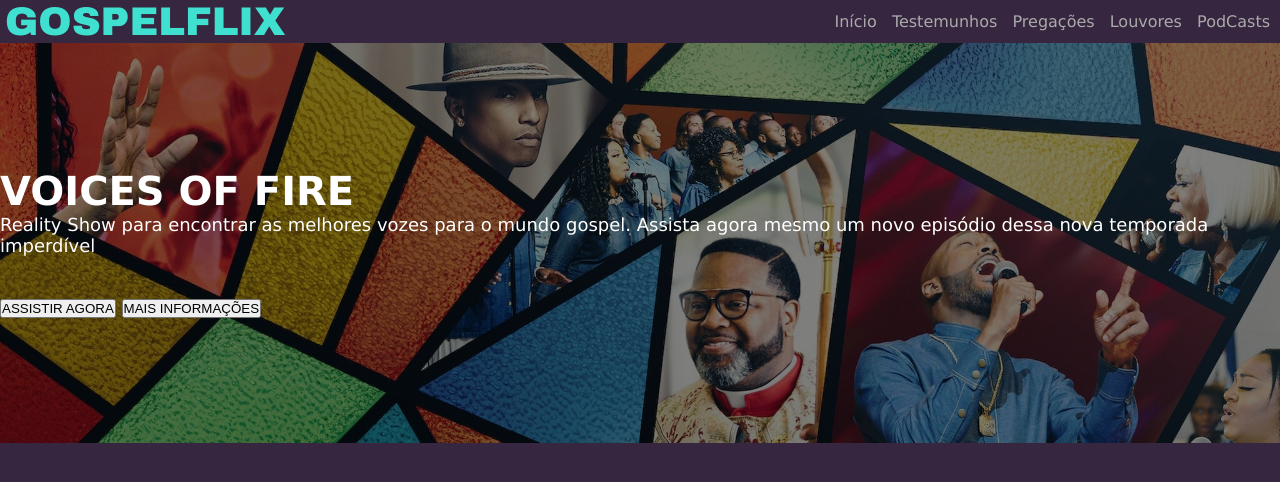
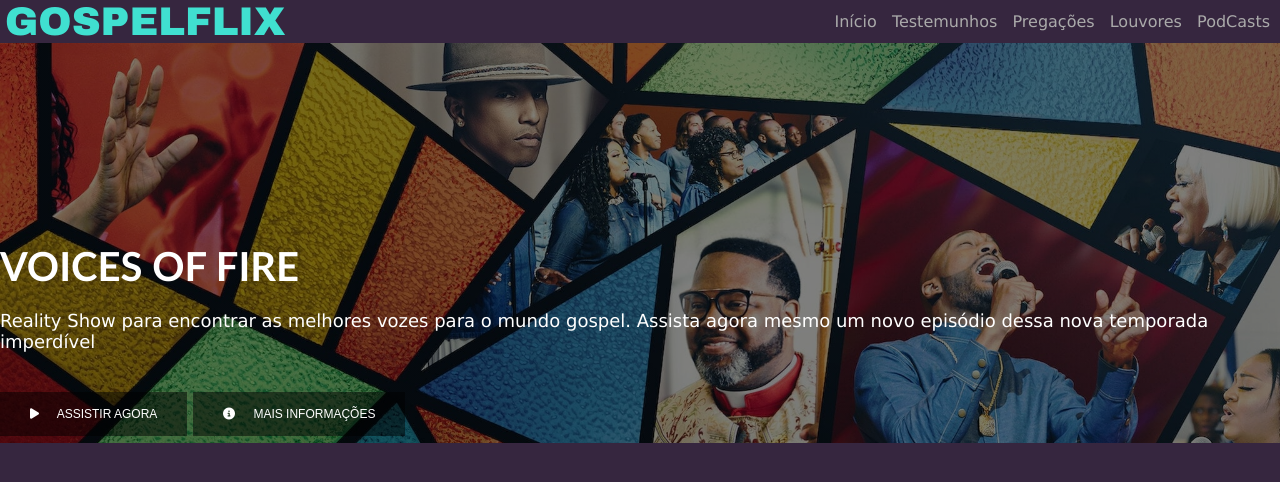
Before and after one commit to Mr1984-Pinheiro/Recriando_Interface_Netflix_DIO, a plain HTML site: page index.html in a window 1280 px wide. Drawn offline with Linux system fonts and the light colour scheme.

Commit message:
Personalizando botao

```diff
--- a/index.html
+++ b/index.html
@@ -30,16 +30,18 @@
             <div class="botoes">
 
                     <button role="button" class="botao">
+                        <i class="fas fa-play"></i>
                         ASSISTIR AGORA
                     </button>
                     <button role="button" class="botao">
+                        <i class="fas fa-info-circle"></i>
                         MAIS INFORMAÇÕES
                     </button>
             </div>
         </div>
     </main>
 
-
+<script src="https://kit.fontawesome.com/25b649f536.js" crossorigin="anonymous"></script>
 
 </body>
 </html>
--- a/style/main.css
+++ b/style/main.css
@@ -58,9 +58,32 @@
 
 .filme-principal .descricao {
     margin-bottom: 40px;
+    margin-top: 20px;
 
 }
 
 .titulo {
+    margin-top: 15%;
     font-size: 40px;
+    font-family: 'Trebuchet MS', 'Lucida Sans Unicode', 'Lucida Grande', 'Lucida Sans', Arial, sans-serif;
 }
+
+.botao {
+    background-color: rgba(0,0,0,.50);
+    border: none;
+    color: white;
+
+    padding: 15px 30px;
+    cursor: pointer;
+    transition: .5s ease all;
+    font-size: 12px;
+}
+
+.botao:hover {
+    background-color: #FFF;
+    color: black;
+}
+
+.botao i {
+    margin-right: 15px;
+}
```
